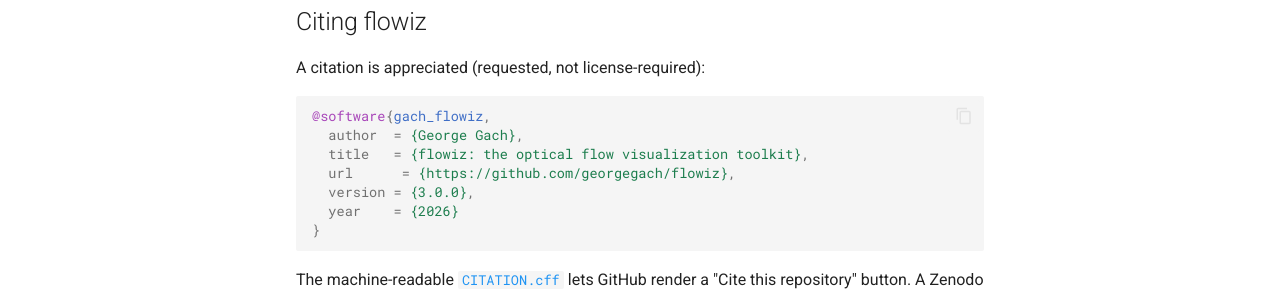
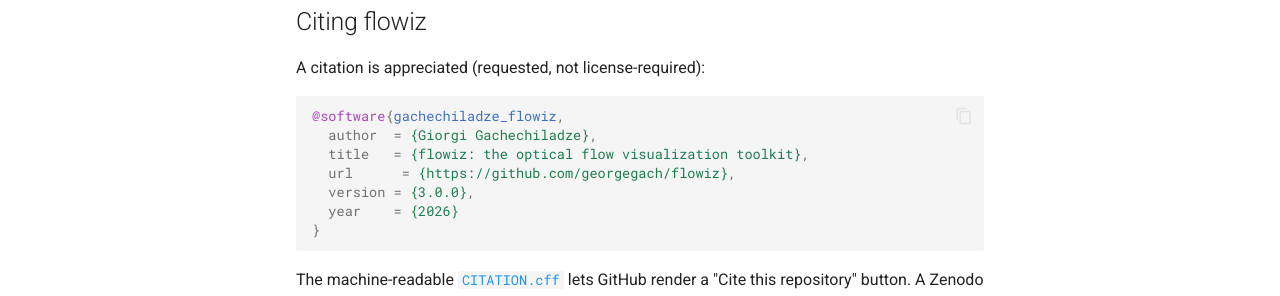
Before and after one commit to georgegach/flowiz, an MkDocs documentation site: the page built from docs/site/papers.md, in a window 1280 px wide and 1175 px high. Shown: the part 789-1085 px from the top of the window. Built offline with MkDocs 1.6.1 and Material for MkDocs 9.7.7, drawn with Linux system fonts in a browser that asks for light colours; comment, search, counter and statistics services are not loaded.

Commit message:
Update author name to Giorgi Gachechiladze

````diff
--- a/docs/site/papers.md
+++ b/docs/site/papers.md
@@ -33,8 +33,8 @@
 A citation is appreciated (requested, not license-required):
 
 ```bibtex
-@software{gach_flowiz,
-  author  = {George Gach},
+@software{gachechiladze_flowiz,
+  author  = {Giorgi Gachechiladze},
   title   = {flowiz: the optical flow visualization toolkit},
   url      = {https://github.com/georgegach/flowiz},
   version = {3.0.0},
--- a/pyproject.toml
+++ b/pyproject.toml
@@ -9,7 +9,7 @@
 readme = "README.md"
 requires-python = ">=3.9"
 license = { text = "MIT" }
-authors = [{ name = "George Gach", email = "georgegach@outlook.com" }]
+authors = [{ name = "Giorgi Gachechiladze", email = "georgegach@outlook.com" }]
 keywords = [
     "optical flow",
     "flow visualization",
````
Also changed, not shown: README.md (+3 -3 lines), docs/FLOWIZ-V3-PRD-SDD.md (+1 -1 lines), 2 other files.
